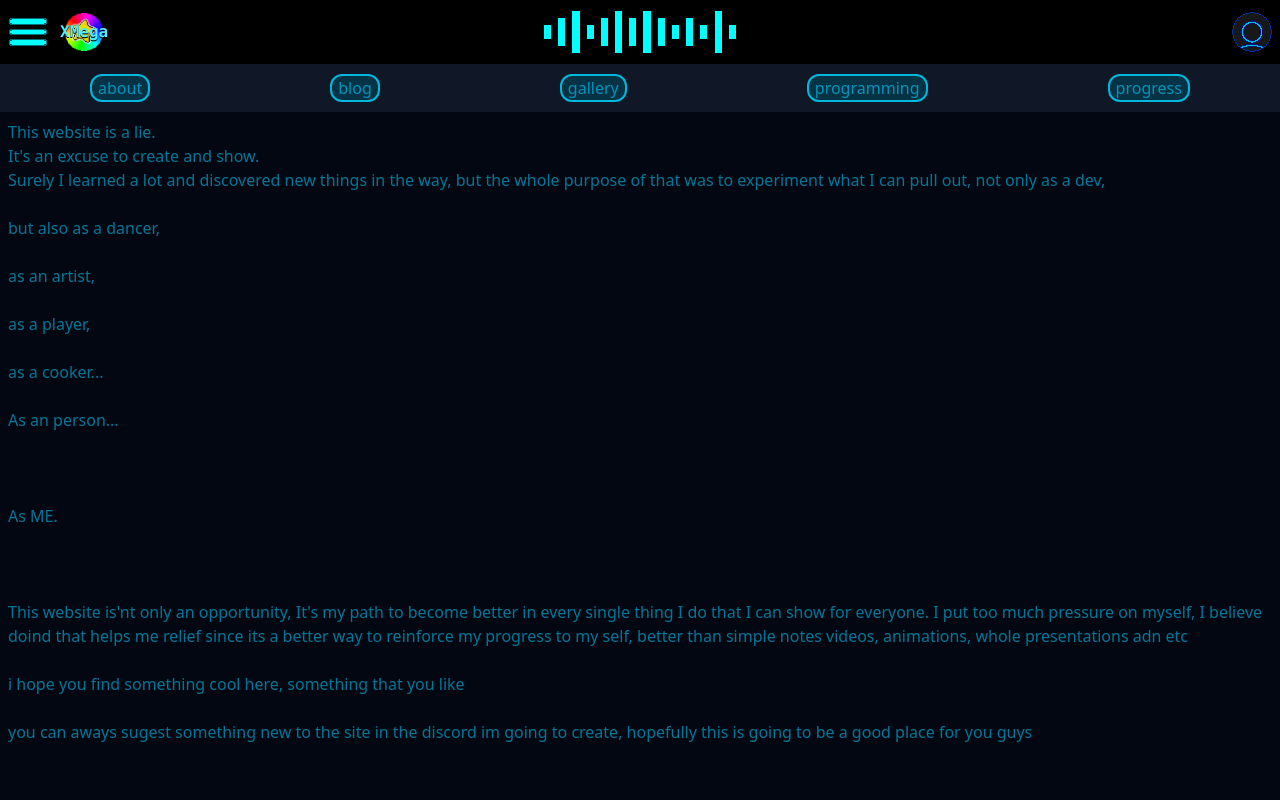
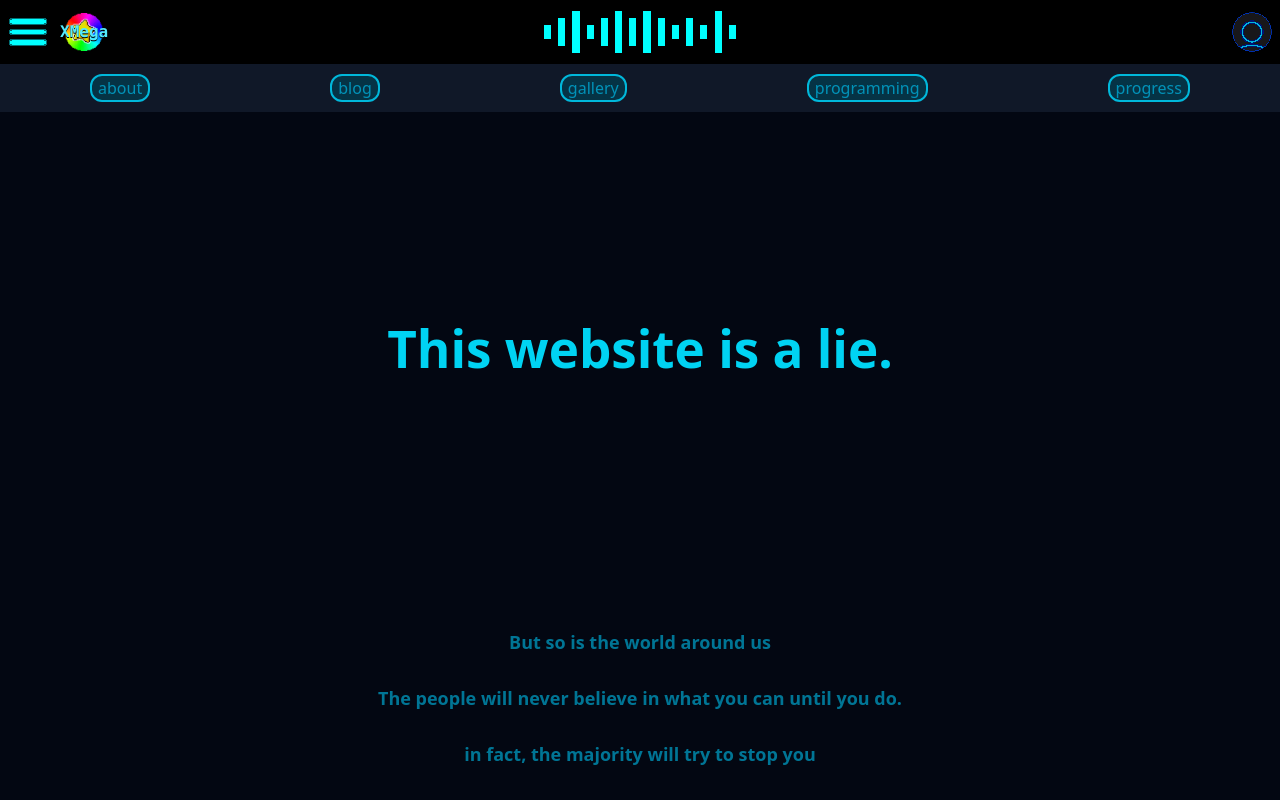
Before and after one commit to XMegaLatiosX/XMega-domain, a React (Vite) app: page /about in a window 1280 px wide. Built offline with nearby package versions, Linux system fonts and the light colour scheme; no server answers; the database is empty.

Commit message:
about speech and structure changed, music play when scrolls

```diff
--- a/src/index.css
+++ b/src/index.css
@@ -35,6 +35,9 @@
 
 .pixel-art {
     image-rendering: pixelated;
+}
+.pixel-font {
+  font-family: 'Pixel_font', sans-serif;
 }
 .UpperBar::-webkit-scrollbar {
     display: none;
--- a/src/pages/about.jsx
+++ b/src/pages/about.jsx
@@ -2,43 +2,234 @@ import Screen from '../components/screen'
 import Header from '../components/header'
 import NavUpperBar from '../components/navupperbar'
 import Sidebar from '../components/sidebar'
+import { useEffect, useRef } from 'react'
 
 function About() {
+    const audioRef = useRef(null)
+    useEffect(() => {
+        let played = false
+        function handle_scroll(e) {
+            if(played || e.deltaY < 0) return
+
+            audioRef.current?.play()
+            played = true
+        }
+        window.addEventListener('wheel', handle_scroll)
+        return () => window.removeEventListener('wheel', handle_scroll)
+    }, [])
     return (
         <Screen>
+            <audio ref={audioRef} src="/src/assets/audios/KORAII - TIDAL GIRL.mp3"></audio>
             <Header></Header>
             <NavUpperBar></NavUpperBar>
             <Sidebar></Sidebar>
             <main className="w-screen h-[calc(100vh-7rem)] overflow-auto p-2">
-                <p className="text-cyan-700">
-                    This website is a lie. <br />
-                    It's an excuse to create and show. <br />
-                    Surely I learned a lot and discovered new things in the way, but the whole purpose of that was to experiment what I can pull out, not only as a dev,
-                    <br /> <br />
-                    but also as a dancer, <br /> <br />
 
-                    as an artist, <br /> <br />
+                <div className="relative flex flex-col justify-center items-center pt-[25vh] text-center">
+                    <h1 className="font-bold text-cyan-400">
+                        This website is a lie.
+                    </h1>
+                    <p className="text-cyan-700 max-w-200 text-center text-lg font-semibold">
+                        <br/>
+                        <br/>
+                        <br/>
+                        <br/>
+                        <br/>
+                        <br/>
+                        <br/>
+                        <br/>
+                        <br/>
+                        But so is the world around us
+                        <br/>
+                        <br/>
+                        The people will never believe in what you can until you do.
+                        <br/>
+                        <br/>
+                        in fact, the majority will try to stop you
+                        <br/>
+                        <br/>
+                        not out of malice, usually its because they cant see how you see,
+                        so they advise you to stop or change, not knowing you can go past your limitations.
+                        <br/>
+                        this way you will never change for them
+                        <br/>
+                        but by following this pattern, you will never grow in what you want to
+                        <br/>
+                        <br/>
+                        I put too much pressure on myself,
+                        <br/>
+                        and thats an good sign, it means I know I got potential!
+                        <br/>
+                        It can easily be crushing sometimes, however, it pushes me foward as long as I do my best
+                        <br/>
+                        <br/>
+                        even then, moving foward hurts, even more when you need any kind of support
+                        <br/>
+                        <span className='hidden'>
+                            <br/>
+                            <br/>
+                            feels like im alone in everything
+                            <br/>
+                            <br/>
+                        </span>
+                        this pain don't come just from criticism
+                        <br/>
+                        <br/>
+                        it also comes from the lack of care
+                        <br/>
+                        <br/>
+                        or <span className='text-amber-900'>lack of interest</span>
+                        <br/>
+                        <br/>
+                        almost no one will act, try or even think about helping you to make it better for yourself.
+                        <br/>
+                        <span className='hidden font-bold text-amber-900'>
+                            <br/>
+                            <br/>
+                            for me nobody did
+                            <br/>
+                            <br/>
+                        </span>
+                        so you feel negleted, in the wrong for even having your interests, bringing you closer to giving up on your dreams...
+                        <br/>
+                        <br/>
+                        once ive seen this happening i started to hide what i do from everyone, isolating myself
+                        <br/>
+                        trying to stop people from interfering on my goals making it harder for me
+                        <br/>
+                        <br/>
+                        but what is the purpose of creating art if nobody will ever see?
+                        <br/>
+                        what is going to be the point of doing anything at all?...
+                        <br/>
+                        <span className='hidden font-bold text-amber-900'>
+                            <br/>
+                            <br/>
+                            i dont really know at this point...
+                            <br/>
+                            <br/>
+                        </span>
+                        <br/>
+                        I can't accept just living.
+                        <br/>
+                        <br/>
+                        I must create something.
+                        <br/>
+                        <br/>
+                        I needed an compromise.
+                        <br/>
+                        <br/>
+                        <br/>
+                        I tried to make social media accounts to post my creations, although I can't handle the algorithm.
+                        <br/>
+                        Then i got an idea: a place where i could bring together everything i do without worrying about numbers on social media
+                        <br/>
+                        a place where i could not only challange my self but also have an public compromise and better yet track my skills
+                        <br/>
+                        <br/>
+                        <br/>
+                        So this website is'nt only an opportunity for me neighter just an portifolio,
+                        <br/>
+                        <br/>
+                        It's my excuse to create.
+                        <br/>
+                        <br/>
+                        and most importantly
+                        <br/>
+                        <br/>
+                        it's my path to become better in every single thing I do.
+                        <br/>
+                        <br/>
+                        <br/>
+                        Surely, I learned and made a lot that may help me making a living out of what i love,
+                        <br/>
+                        but the whole purpose of that is to see what I can pull out.
+                        <br/>
+                        To prove myself how far can i go!
+                        <br/>
+                        <br/>
+                        <br/>
+                        Not only as a dev...
+                        <br/>
+                        <br/>
+                        <br/>
+                        but also as a dancer,
+                        <br/>
+                        <br/>
+                        <br/>
+                        As an artist,
+                        <br/>
+                        <br/>
+                        <br/>
+                        As a player,
+                        <br/>
+                        <br/>
+                        <br/>
+                        As a cooker...
+                        <br/>
+                        <br/>
+                        <br/>
+                        As an person...
+                        <br/>
+                        <br/>
+                        <br/>
+                        <br/>
+                        <br/>
+                        <br/>
+                        <br/>
+                        <br/>
+                        <br/>
+                        <br/>
+                        <br/>
+                        <br/>
+                        <span className='pixel-font font-bold text-cyan-500 text-3xl'>
+                            As ME.
+                        </span>
+                            {/* ME
+                            MEGA LATIO
+                            XMEGALATIOSX
+                            MEGA
+                            MEGA LATIOS
+                            MEGALATIOS
+                            LATIO
+                            MEGALATIO
+                            LATIOS
+                            XMEGALATIOSX
+                            (alternating) */}
+                        <br/>
+                        <br/>
+                        <br/>
+                        <br/>
+                        <br/>
+                        <br/>
+                        <br/>
+                        <br/>
+                        <br/>
+                        <br/>
+                        <br/>
+                        <br/>
+                        <br/>
+                        {/* Post credits */}
+                        thinking like that i decided to make the tools to track my progress public for you to use too!
+                        <br/>
+                        i hope you find something cool or useful here, something that you like
+                        <br/>
+                        <br/>
+                        (you can aways sugest something new to the site in the discord im creating, hopefully this is going to be a good place for you)
+                        <br/>
+                        <br/>
+                        <br/>
+                        <br/>
+                        me and you
+                        <br/>
+                        <br/>
+                        WE CAN CREATE GREAT THINGS!
+                        <br/>
+                        <br/>
 
-                    as a player, <br /> <br />
-
-                    as a cooker... <br /> <br />
-
-                    As an person... <br /> <br />
-                    <br /> <br />
-                    As ME. <br />
-                    <br /> <br /> <br />
-                    This website is'nt only an opportunity, It's my path to become better in every single thing I do that I can show for everyone.
-                    I put too much pressure on myself, I believe doind that helps me relief since its a better way to reinforce my progress to my self, better than simple notes
-                    videos, animations, whole presentations adn etc  <br /> <br />
-
-                    i hope you find something cool here, something that you like <br /> <br />
-
-                    you can aways sugest something new to the site in the discord im going to create, hopefully this is going to be a good place for you guys
-
-
-
-
-                </p>
+                    </p>
+                    <span className=' pixel-font absolute bottom-0 right-4 text-gray-500'>- XMega LatiosX</span>
+                </div>
             </main>
         </Screen>
     )
```
Also changed, not shown: 1 other file (tests, documents, lock files or other folders).
